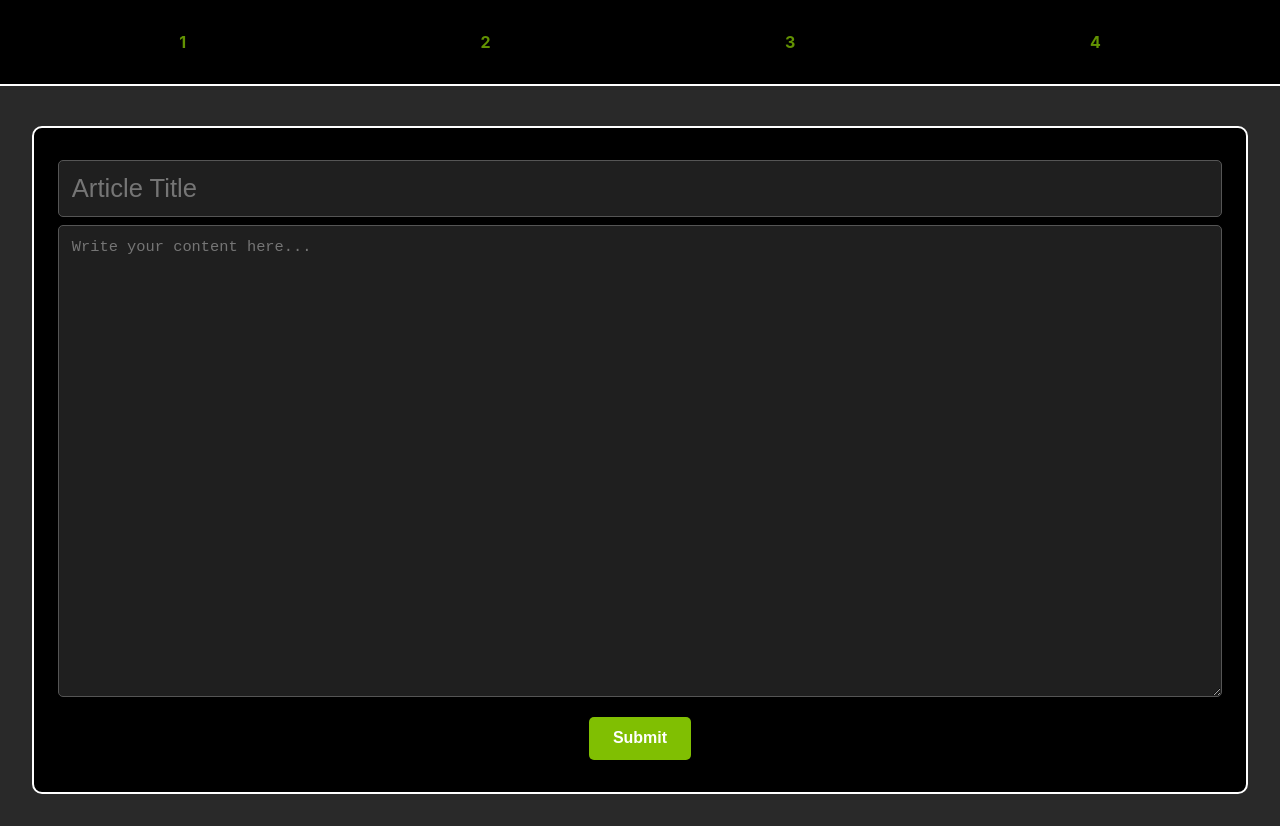
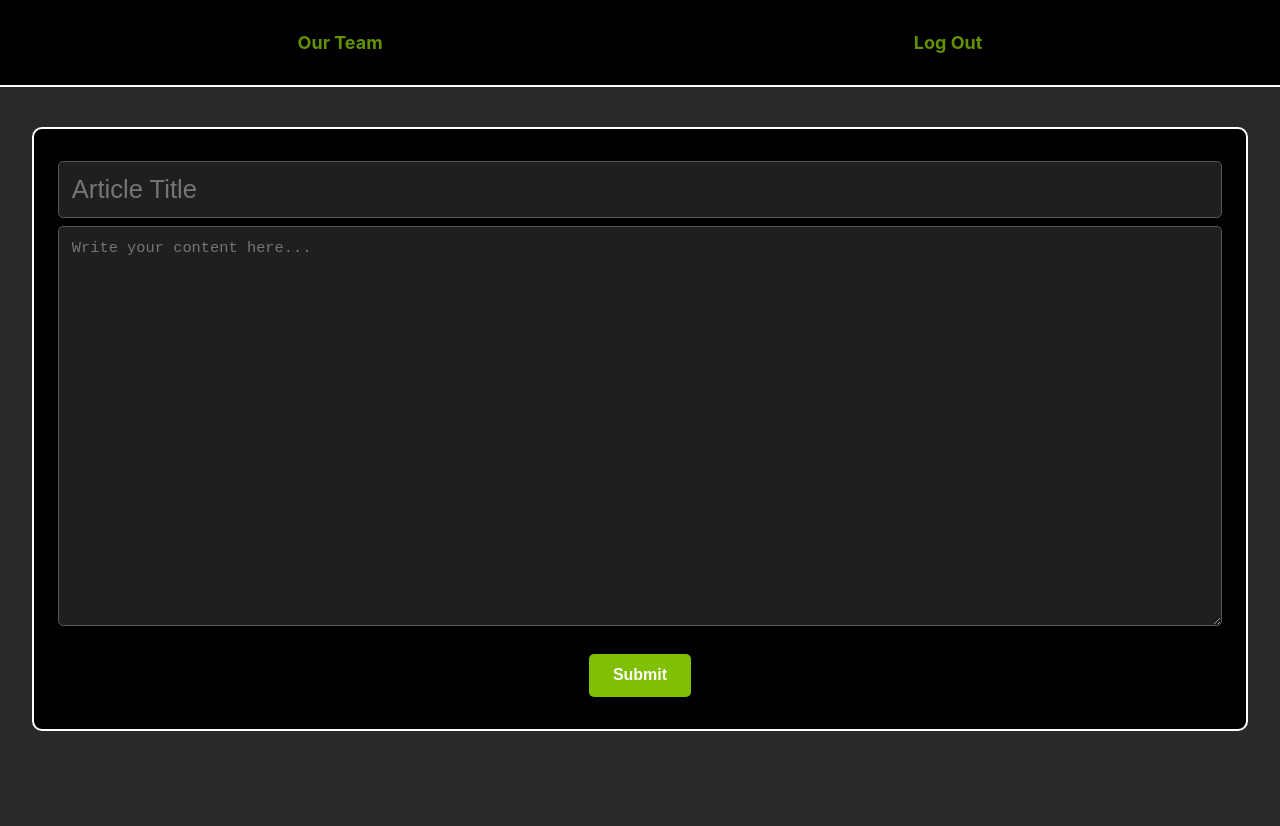
Before and after one commit to cr9169/TechOps, a React (Vite) app in the folder front/: page /homePage in a window 1280 px wide. After the commit the page ends 800 px from the top, so only its background shows below. Built offline with nearby package versions, Linux system fonts and the light colour scheme.

Commit message:
fix: fixed links

```diff
--- a/front/src/components/HomePage/HomePage.scss
+++ b/front/src/components/HomePage/HomePage.scss
@@ -9,7 +9,7 @@
   width: 80rem;
   max-width: 95%;
   margin: 5vh auto 4vh auto;
-  padding: 2rem 1.5rem 2rem 1.5rem;
+  padding: 2rem 1.5rem;
   background-color: $theme-card-background-color;
   border-radius: 10px;
   box-sizing: border-box;
@@ -42,7 +42,7 @@
 
 .home-input-content {
   width: 100%;
-  height: 59vh;
+  height: 50vh;
   min-height: 25vh;
   padding: 0.8rem;
   font-size: 1.2vw;
@@ -68,7 +68,7 @@
   border-radius: 5px;
   cursor: pointer;
   transition: background-color 0.3s;
-  margin-top: 1rem;
+  margin-top: 1.5rem;
 }
 
 .home-submit-button:hover,
--- a/front/src/components/HomePage/MainNavBar/MainNavBar.scss
+++ b/front/src/components/HomePage/MainNavBar/MainNavBar.scss
@@ -5,7 +5,7 @@
   width: 100%;
   display: flex;
   flex-direction: row;
-  padding: 1rem 2rem 2rem 2rem;
+  padding: 2rem;
   box-sizing: border-box;
   border-bottom: 2px solid $theme-card-border-color;
   background-color: $theme-card-background-color;
@@ -21,8 +21,11 @@
 }
 
 .nav-links-section a {
+  color: $theme-link-color;
+  font-weight: bold;
+  font-size: large;
   text-decoration: none;
-  transition: color 0.3s ease; // this line makes the color change smooth
+  transition: color 0.3s ease;
 }
 
 .nav-links-section a:hover {
--- a/front/src/components/HomePage/MainNavBar/MainNavBar.tsx
+++ b/front/src/components/HomePage/MainNavBar/MainNavBar.tsx
@@ -4,17 +4,11 @@ const MainNavBar = () => {
   return (
     <div className="nav-main-container">
       <div className="nav-links-section">
-        <a href="/1" className="forgot-password-link">
-          1
+        <a href="/teamPage" className="team-page-link">
+          Our Team
         </a>
-        <a href="/2" className="forgot-password-link">
-          2
-        </a>
-        <a href="/3" className="forgot-password-link">
-          3
-        </a>
-        <a href="/4" className="forgot-password-link">
-          4
+        <a href="/authPage" className="log-out-link">
+          Log Out
         </a>
       </div>
     </div>
--- /dev/null
+++ b/front/src/declarations.d.ts
@@ -0,0 +1,2 @@
+declare module "*.jpg";
+declare module "*.png";
```
